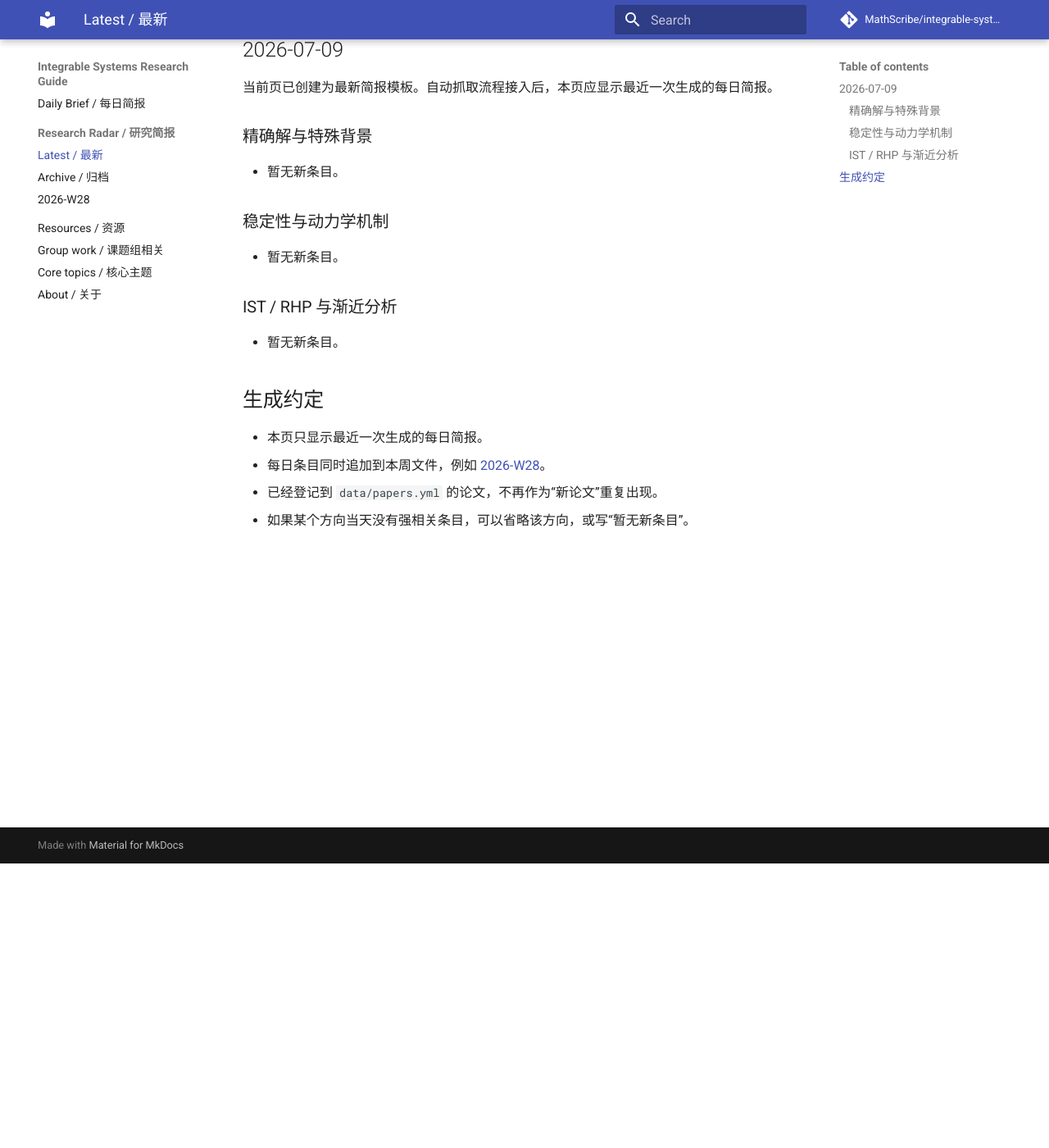
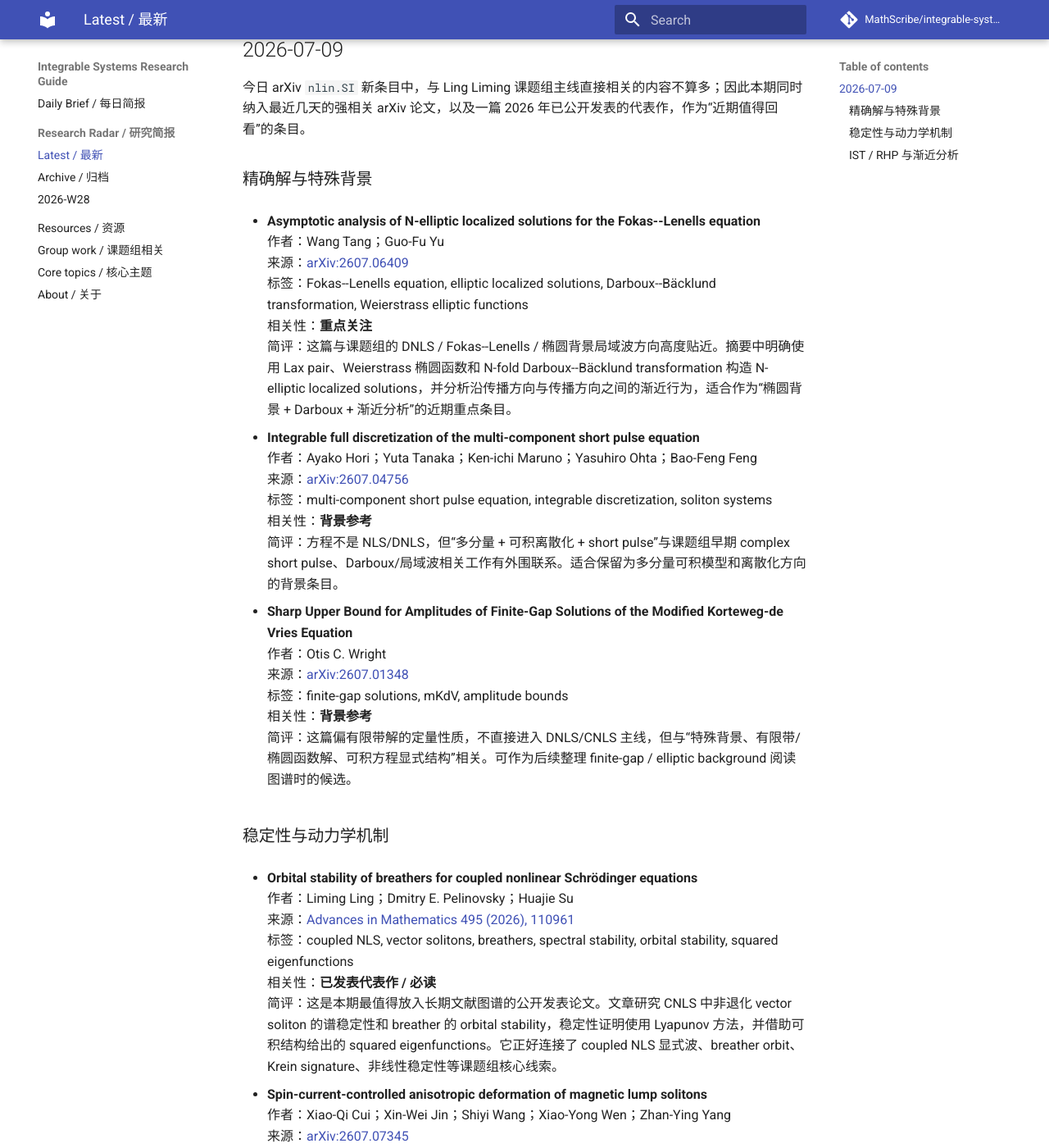
Before and after one commit to MathScribe/integrable-systems-guide, an MkDocs documentation site: the page built from docs/radar/latest.md, in a window 1280 px wide and 1400 px high, scrolled down 347 px. Shown: the whole window at 82% size. Built offline with MkDocs 1.6.1 and Material for MkDocs 9.7.7, drawn with Linux system fonts in a browser that asks for light colours; comment, search, counter and statistics services are not loaded; some of the changed text lies outside the part shown.

Commit message:
Update latest brief for 2026-07-09

```diff
--- a/docs/radar/latest.md
+++ b/docs/radar/latest.md
@@ -7,23 +7,59 @@
 
 ## 2026-07-09
 
-当前页已创建为最新简报模板。自动抓取流程接入后，本页应显示最近一次生成的每日简报。
+今日 arXiv `nlin.SI` 新条目中，与 Ling Liming 课题组主线直接相关的内容不算多；因此本期同时纳入最近几天的强相关 arXiv 论文，以及一篇 2026 年已公开发表的代表作，作为“近期值得回看”的条目。
 
 ### 精确解与特殊背景
 
-- 暂无新条目。
+- **Asymptotic analysis of N-elliptic localized solutions for the Fokas--Lenells equation**
+  作者：Wang Tang；Guo-Fu Yu
+  来源：[arXiv:2607.06409](https://arxiv.org/abs/2607.06409)
+  标签：Fokas--Lenells equation, elliptic localized solutions, Darboux--Bäcklund transformation, Weierstrass elliptic functions
+  相关性：**重点关注**
+  简评：这篇与课题组的 DNLS / Fokas--Lenells / 椭圆背景局域波方向高度贴近。摘要中明确使用 Lax pair、Weierstrass 椭圆函数和 N-fold Darboux--Bäcklund transformation 构造 N-elliptic localized solutions，并分析沿传播方向与传播方向之间的渐近行为，适合作为“椭圆背景 + Darboux + 渐近分析”的近期重点条目。
+
+- **Integrable full discretization of the multi-component short pulse equation**
+  作者：Ayako Hori；Yuta Tanaka；Ken-ichi Maruno；Yasuhiro Ohta；Bao-Feng Feng
+  来源：[arXiv:2607.04756](https://arxiv.org/abs/2607.04756)
+  标签：multi-component short pulse equation, integrable discretization, soliton systems
+  相关性：**背景参考**
+  简评：方程不是 NLS/DNLS，但“多分量 + 可积离散化 + short pulse”与课题组早期 complex short pulse、Darboux/局域波相关工作有外围联系。适合保留为多分量可积模型和离散化方向的背景条目。
+
+- **Sharp Upper Bound for Amplitudes of Finite-Gap Solutions of the Modified Korteweg-de Vries Equation**
+  作者：Otis C. Wright
+  来源：[arXiv:2607.01348](https://arxiv.org/abs/2607.01348)
+  标签：finite-gap solutions, mKdV, amplitude bounds
+  相关性：**背景参考**
+  简评：这篇偏有限带解的定量性质，不直接进入 DNLS/CNLS 主线，但与“特殊背景、有限带/椭圆函数解、可积方程显式结构”相关。可作为后续整理 finite-gap / elliptic background 阅读图谱时的候选。
 
 ### 稳定性与动力学机制
 
-- 暂无新条目。
+- **Orbital stability of breathers for coupled nonlinear Schrödinger equations**
+  作者：Liming Ling；Dmitry E. Pelinovsky；Huajie Su
+  来源：[Advances in Mathematics 495 (2026), 110961](https://dmpeli.math.mcmaster.ca/PaperBank/BreathersCoupledNLS.pdf)
+  标签：coupled NLS, vector solitons, breathers, spectral stability, orbital stability, squared eigenfunctions
+  相关性：**已发表代表作 / 必读**
+  简评：这是本期最值得放入长期文献图谱的公开发表论文。文章研究 CNLS 中非退化 vector soliton 的谱稳定性和 breather 的 orbital stability，稳定性证明使用 Lyapunov 方法，并借助可积结构给出的 squared eigenfunctions。它正好连接了 coupled NLS 显式波、breather orbit、Krein signature、非线性稳定性等课题组核心线索。
+
+- **Spin-current-controlled anisotropic deformation of magnetic lump solitons**
+  作者：Xiao-Qi Cui；Xin-Wei Jin；Shiyi Wang；Xiao-Yong Wen；Zhan-Ying Yang
+  来源：[arXiv:2607.07345](https://arxiv.org/abs/2607.07345)
+  标签：lump solitons, anisotropic deformation, magnetic solitons
+  相关性：**观察**
+  简评：这篇属于物理驱动的 lump soliton 动力学，和 Ling 组的 NLS/DNLS/RHP 主线不直接重合，但“lump soliton + deformation”可作为非线性局域结构动力学的外围观察条目。
 
 ### IST / RHP 与渐近分析
 
-- 暂无新条目。
+- **On difference-differential Lax pairs and integrals of Painlevé equations in finite characteristic**
+  作者：Nalini Joshi；Tomas Lasic Latimer；Pieter Roffelsen
+  来源：[arXiv:2607.06980](https://arxiv.org/abs/2607.06980)
+  标签：Lax pairs, Painlevé equations, finite characteristic, integrals
+  相关性：**观察**
+  简评：这篇偏代数/离散可积结构，不是非线性波渐近分析论文；但 Lax pair、Painlevé 和 integrals 仍属于可积系统核心语言。可作为 Painlevé 结构和 Lax 表示方向的外围观察。
 
-## 生成约定
-
-- 本页只显示最近一次生成的每日简报。
-- 每日条目同时追加到本周文件，例如 [2026-W28](2026-W28.md)。
-- 已经登记到 `data/papers.yml` 的论文，不再作为“新论文”重复出现。
-- 如果某个方向当天没有强相关条目，可以省略该方向，或写“暂无新条目”。
+- **Learning Lax Pairs: Revisiting the Classical Paradigm**
+  作者：Jimmie Adriazola；Gino Biondini；Wei Zhu；Panayotis G. Kevrekidis
+  来源：[arXiv:2607.01493](https://arxiv.org/abs/2607.01493)
+  标签：Lax pairs, machine learning, integrable systems
+  相关性：**观察**
+  简评：这篇不属于课题组的主要数学分析线索，但“学习 Lax pair”与 AI 辅助发现可积结构有关。对网站本身的 AI-assisted research radar 也有方法论参考意义，可低优先级跟踪。
```
